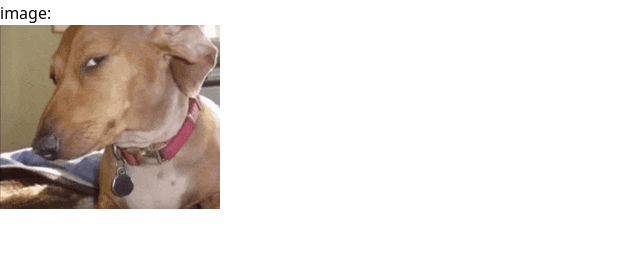
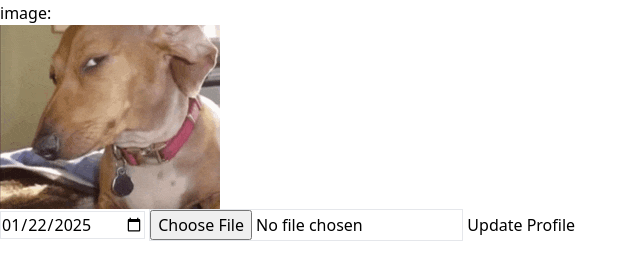
Before and after one commit to Shuhib1924/django_cloud_simple, a Django app: page /accounts/profile/a/ in a window 1280 px wide. Shown: the part 96-376 px from the top of the page, without its empty margins (0-640 px from the left). Run offline with Django 5.2, Linux system fonts and the light colour scheme; a user stored in the database is signed in; data comes from the database, SQL or seed files in the repository; both versions use the stored data as it was after the commit; some libraries are stand-ins or nearby versions.

Commit message:
change image and birth

```diff
--- a/accounts/views.py
+++ b/accounts/views.py
@@ -48,8 +48,15 @@ def register(request):
 @login_required
 def profile(request, username):
     profile = get_object_or_404(Profile, user__username=username)
-    # if request.method == "POST":
-    #     data = request.POST
-    #     print("data", data)
-
-    return render(request, "profile.html", {"profile": profile})
+    # user = get_object_or_404(User, username=username)
+    if request.method == "POST":
+        # data = request.POST
+        # files = request.FILES
+        if "date_of_birth" in request.POST:
+            profile.date_of_birth = request.POST["date_of_birth"]
+        if "photo" in request.FILES:
+            profile.photo = request.FILES["photo"]
+        profile.save()
+        return redirect("accounts:profile", username=profile.user.username)
+    else:
+        return render(request, "profile.html", {"profile": profile})
--- a/templates/profile.html
+++ b/templates/profile.html
@@ -6,4 +6,10 @@
     {% if profile.photo %}
         <div>image: <img src="{{profile.photo.url}}" alt="{{profile.photo}}"></div>
     {% endif %}
+    <form action="{% url 'accounts:profile' user.username %}" method="POST" enctype="multipart/form-data">
+        {% csrf_token %}
+        <input type="date" name="date_of_birth" value="{{profile.date_of_birth|date:'Y-m-d'}}">
+        <input type="file" name="photo" accept="image/*">
+        <button type="submit">Update Profile</button>
+    </form>
 {% endblock main %}
```
Also changed, not shown: db.sqlite3, media/profile/a/2025/02/09/bratgemuese.png (added), media/profile/a/2025/02/09/ihatepeoplesomuch-stupidfartdumbshit.gif (added).
